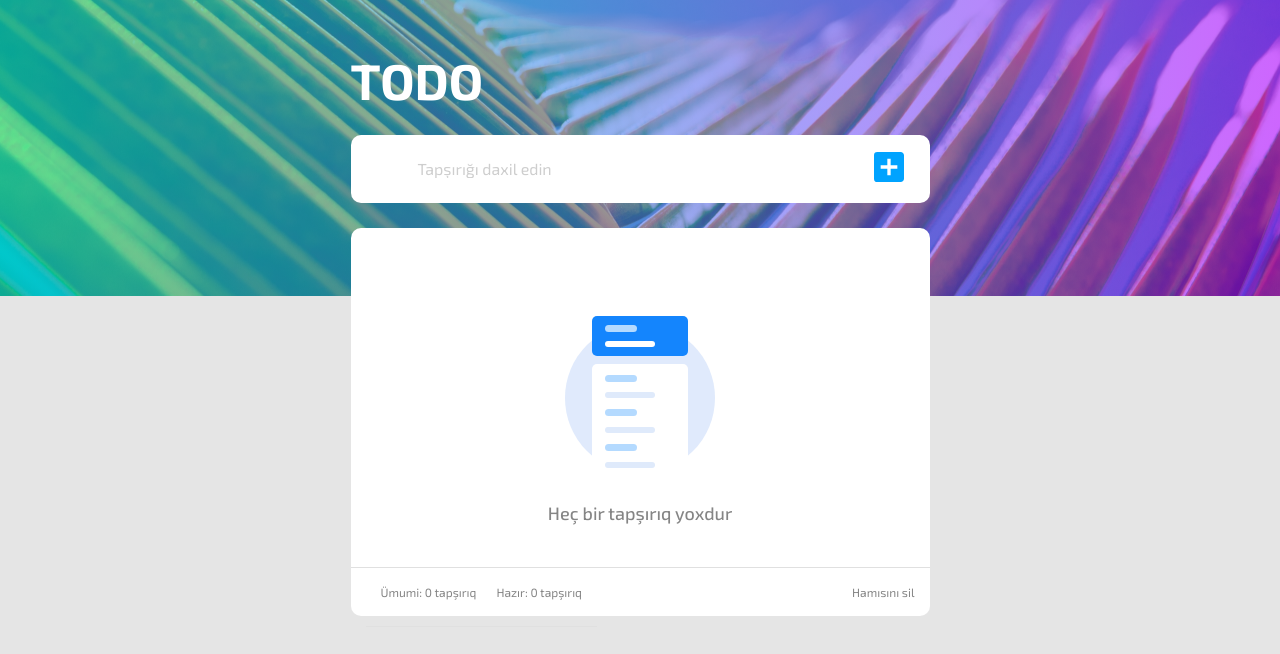
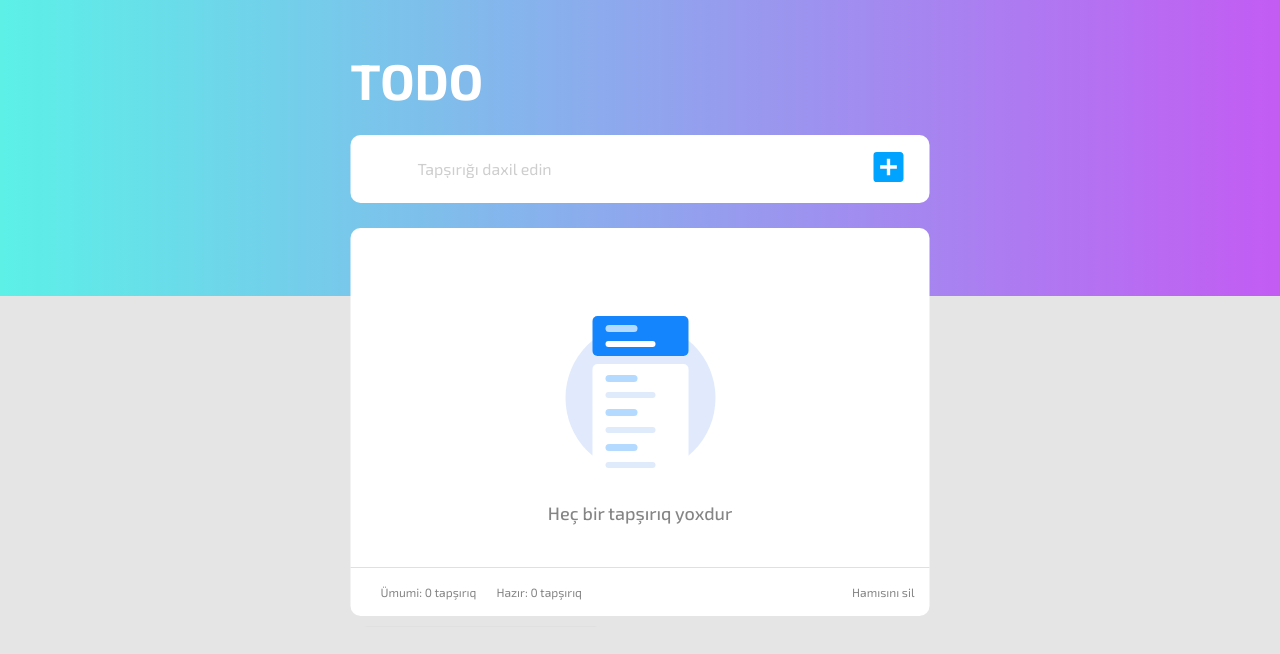
Before and after one commit to alasgar88/to-do-list-app, a React (Create React App) app: page / in a window 1280 px wide. Shown: the top 654 px of the page. Built offline with nearby package versions, Linux system fonts and the light colour scheme; a web font is replaced by a local one.

Commit message:
Update index.css

```diff
--- a/src/index.css
+++ b/src/index.css
@@ -13,9 +13,25 @@ body {
 .img-container {
   width: 100%;
   height: 296px;
+  position: relative;
+}
+
+.img-container::before{
+  content: "";
+  height: 100%;
+  width: 100%;
   position: absolute;
-  top: 0;
-  background: linear-gradient(to right,rgba(0, 248, 233, 0.6),rgba(172, 0, 253, 0.6)),url("./assets/image.png");
+  z-index: 7;
+  background: linear-gradient(to right,rgba(0, 248, 233, 0.6),rgba(172, 0, 253, 0.6));
+
+}
+
+.image {
+  position: absolute;
+  z-index: 5;
+  width: 100%;
+  height: 100%;
+  display: block;
 }
 
 
@@ -77,6 +93,7 @@ input::placeholder{
 
 .garbage {
   padding-right: 15px;
+  visibility: hidden;
 }
 
 .doneTask {
@@ -88,6 +105,10 @@ input::placeholder{
   color:#B4B4B4;
 }
 
+.btn.garbage.show {
+  visibility: visible;
+}
+
 
 /* ===  TaskList === */
 .main-container{
@@ -95,12 +116,15 @@ input::placeholder{
   flex-direction: column;
   justify-content: flex-start;
   gap: 25px 0;
-  position: relative;
+  position: absolute;
   top: 50px;
+  left: 50%;
+  transform: translate(-50%);
   width: 80%;
   max-width: 579px;
   margin: 0 auto;
   margin-bottom: 100px;
+  z-index: 10;
 
 }
 
@@ -122,7 +146,6 @@ h1 {
   background:white;
   border-top-left-radius: 10px;
   border-top-right-radius: 10px;
-  min-height: 339px;
 }
 /* result footer */
 .result-footer {
```
